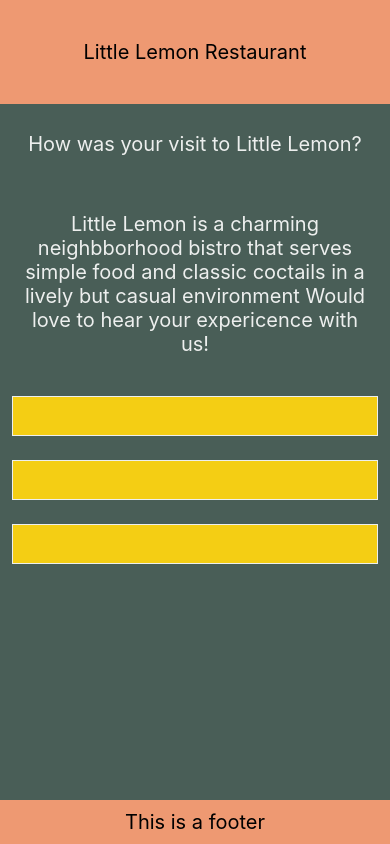
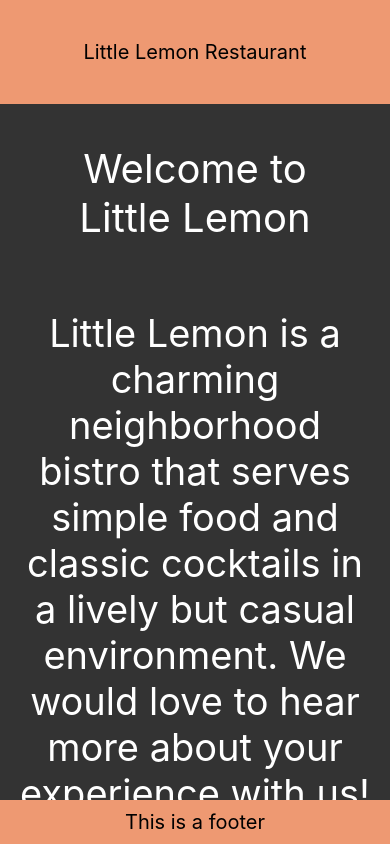
Before and after one commit to so1dier/react_native_little_lemon_app, a React Native app: screen / in a window 390 px wide. Built offline with nearby package versions, Linux system fonts and the light colour scheme.

Commit message:
updated welcome screen to have text input for user name

```diff
--- a/App.js
+++ b/App.js
@@ -18,11 +18,11 @@ export default function App() {
       {/* <StatusBar style="auto" /> */}
       {/* <LittleLemonHeaderThreeLines /> */}
       <LittleLemonHeader />
-      {/* <WelcomeScreen /> */}
+      <WelcomeScreen />
       {/* <MenuItems /> */}
       {/* {<FlatListMenuItems />} */}
       {/* {<MenuItemsFlatList />} */}
-      {<FeedbackForm />}
+      {/* {<FeedbackForm />} */}
 
       <View style={{}}>
         <LittleLemonFooter />
--- a/components/WelcomeScreen.js
+++ b/components/WelcomeScreen.js
@@ -1,15 +1,38 @@
-import { Text, ScrollView, StyleSheet } from "react-native";
+import React, { useState } from "react";
+import {
+  Text,
+  ScrollView,
+  StyleSheet,
+  TextInput,
+  KeyboardAvoidingView,
+  Platform,
+} from "react-native";
 
 export default function WelcomeScreen() {
+  const [name, onChangeTextName] = useState("");
   return (
-    <ScrollView style={styles.scrollViewContainer} indicatorStyle="white">
-      <Text style={styles.headerText}>Welcome to Little Lemon</Text>
-      <Text style={styles.bodyText}>
-        Little Lemon is a charming neighborhood bistro that serves simple food
-        and classic cocktails in a lively but casual environment. We would love
-        to hear more about your experience with us!
-      </Text>
-    </ScrollView>
+    <KeyboardAvoidingView
+      style={styles.scrollViewContainer}
+      behavior={Platform.OS === "ios" ? "padding" : "height"}
+    >
+      <ScrollView
+        style={styles.scrollViewContainer}
+        indicatorStyle="white"
+        keyboardDismissMode="on-drag"
+      >
+        <Text style={styles.headerText}>Welcome to Little Lemon</Text>
+        <Text style={styles.bodyText}>
+          Little Lemon is a charming neighborhood bistro that serves simple food
+          and classic cocktails in a lively but casual environment. We would
+          love to hear more about your experience with us!
+        </Text>
+        <TextInput
+          style={styles.input}
+          input={name}
+          onChangeText={onChangeTextName}
+        ></TextInput>
+      </ScrollView>
+    </KeyboardAvoidingView>
   );
 }
 
@@ -28,4 +51,13 @@ const styles = StyleSheet.create({
     marginVertical: 8,
     textAlign: "center",
   },
+  input: {
+    height: 40,
+    margin: 12,
+    borderWidth: 1,
+    padding: 10,
+    fontSize: 16,
+    borderColor: "#EDEFEE",
+    backgroundColor: "#F4CE14",
+  },
 });
```
